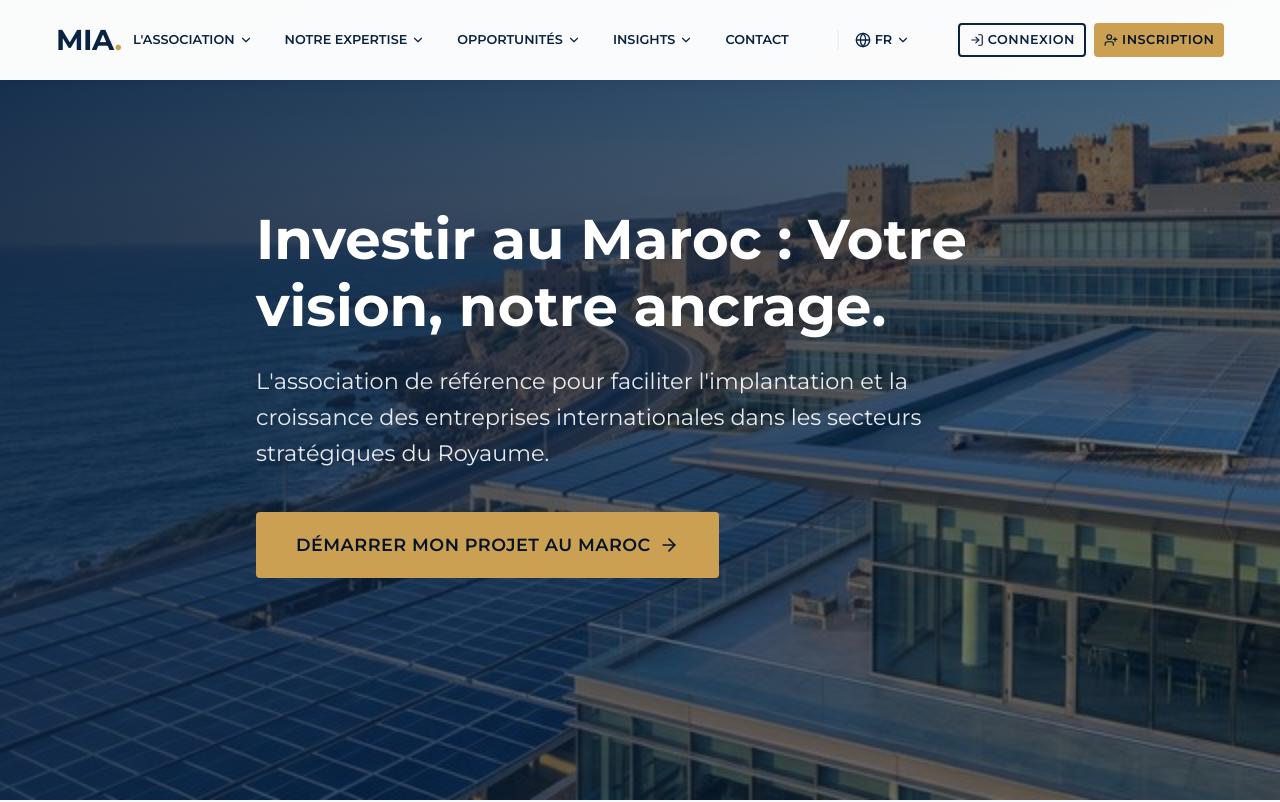
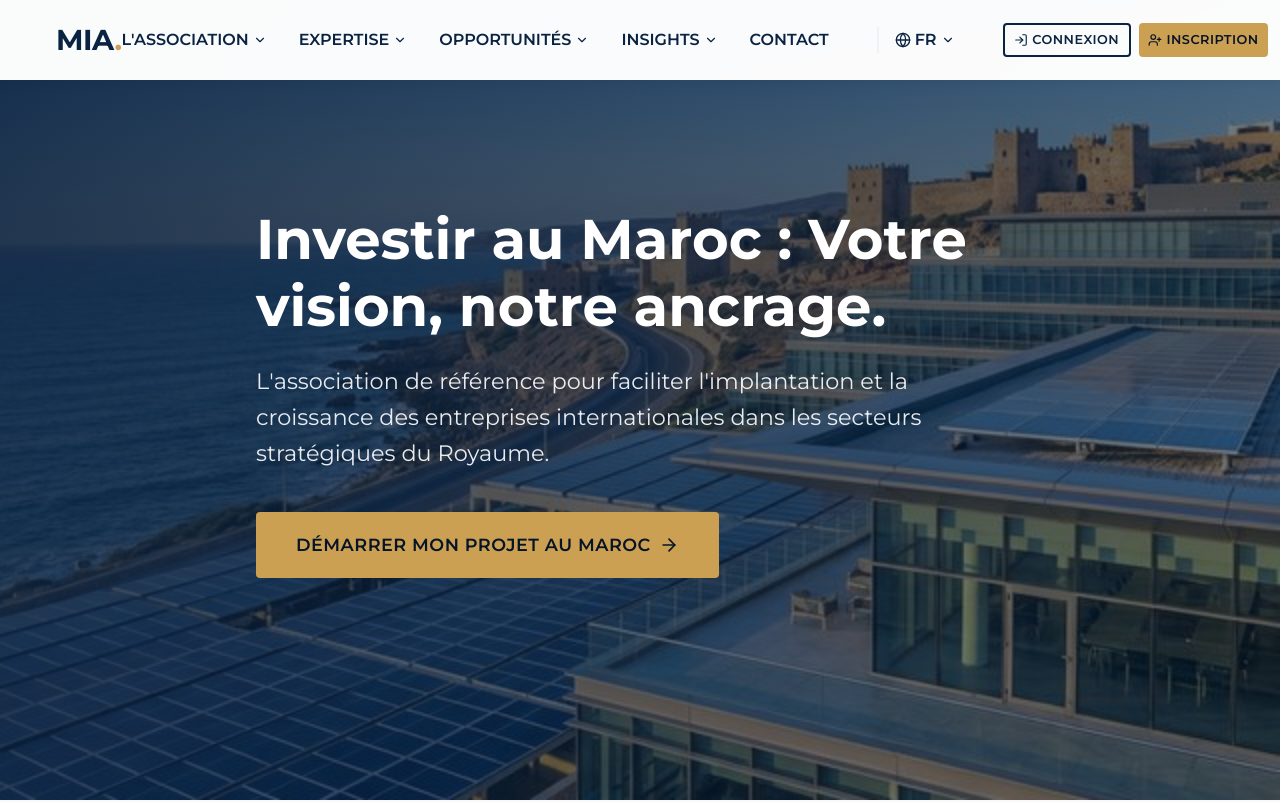
Before and after one commit to bernard-star/MIA, a React (Vite) app: page / in a window 1280 px wide. Shown: the top 802 px of the page. Built offline with nearby package versions, Linux system fonts and the light colour scheme; no server answers; the database is empty.

Commit message:
style: rename 'Notre Expertise' to 'Expertise' and increase navbar font size

```diff
--- a/src/App.css
+++ b/src/App.css
@@ -186,7 +186,7 @@ section {
 
 .nav-link {
   font-weight: 600;
-  font-size: 0.8rem;
+  font-size: 1rem;
   color: var(--royal-blue);
   text-transform: uppercase;
   transition: color 0.3s ease;
@@ -229,7 +229,7 @@ section {
   color: var(--royal-blue);
   text-decoration: none;
   font-weight: 500;
-  font-size: 0.8rem;
+  font-size: 0.95rem;
   transition: all 0.2s ease;
 }
 
--- a/src/App.tsx
+++ b/src/App.tsx
@@ -23,7 +23,7 @@ const CONTENT = {
       about: 'Notre Mission',
       team: "L'Équipe",
       testimonials: 'Témoignages',
-      expertise: 'Notre Expertise',
+      expertise: 'Expertise',
       sectors: 'Secteurs',
       map: 'Écosystèmes',
       services: 'Services',
@@ -186,7 +186,7 @@ const CONTENT = {
       about: 'About Us',
       team: 'Team',
       testimonials: 'Testimonials',
-      expertise: 'Our Expertise',
+      expertise: 'Expertise',
       sectors: 'Sectors',
       map: 'Ecosystems',
       services: 'Services',
@@ -349,7 +349,7 @@ const CONTENT = {
       about: 'Nuestra Misión',
       team: 'Equipo',
       testimonials: 'Testimonios',
-      expertise: 'Nuestra Experiencia',
+      expertise: 'Experiencia',
       sectors: 'Sectores',
       map: 'Ecosistemas',
       services: 'Servicios',
@@ -512,7 +512,7 @@ const CONTENT = {
       about: 'مهمتنا',
       team: 'فريقنا',
       testimonials: 'الشهادات',
-      expertise: 'خبراتنا',
+      expertise: 'خبرة',
       sectors: 'قطاعاتنا',
       map: 'الأنظمة البيئية',
       services: 'خدماتنا',
```
